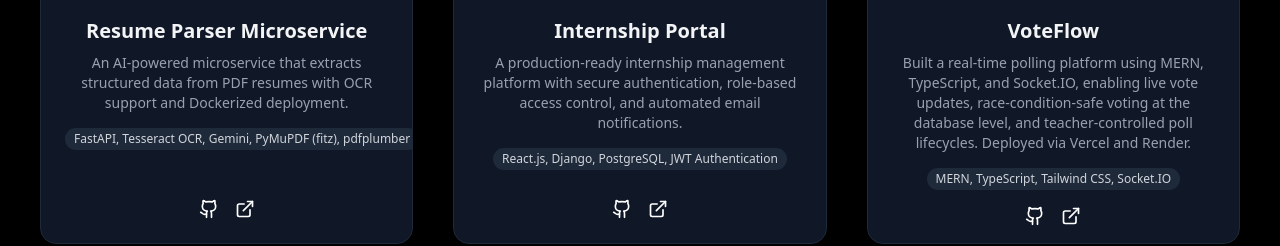
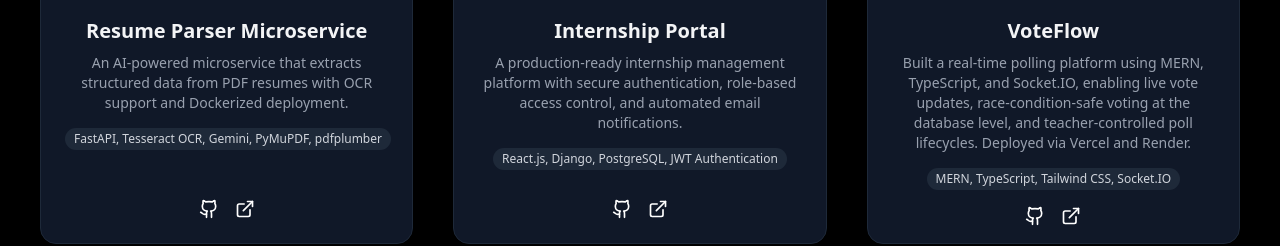
Before and after one commit to kanishqdhangar/portfolio, a React (Vite) app: page / in a window 1280 px wide. Shown: the part 4640-4886 px from the top of the page. Built offline with nearby package versions, Linux system fonts and the light colour scheme.

Commit message:
Updated resume-parser

```diff
--- a/src/components/Projects.tsx
+++ b/src/components/Projects.tsx
@@ -7,7 +7,7 @@ const projects = [
     title: "Resume Parser Microservice",
     description:
       "An AI-powered microservice that extracts structured data from PDF resumes with OCR support and Dockerized deployment.",
-    tech: "FastAPI, Tesseract OCR, Gemini, PyMuPDF (fitz), pdfplumber",
+    tech: "FastAPI, Tesseract OCR, Gemini, PyMuPDF, pdfplumber",
     image: "/resume-parser.webp",
     github: "https://github.com/kanishqdhangar/resume-parser",
     live: "https://resume-parser-sgtj.onrender.com/docs",
```
